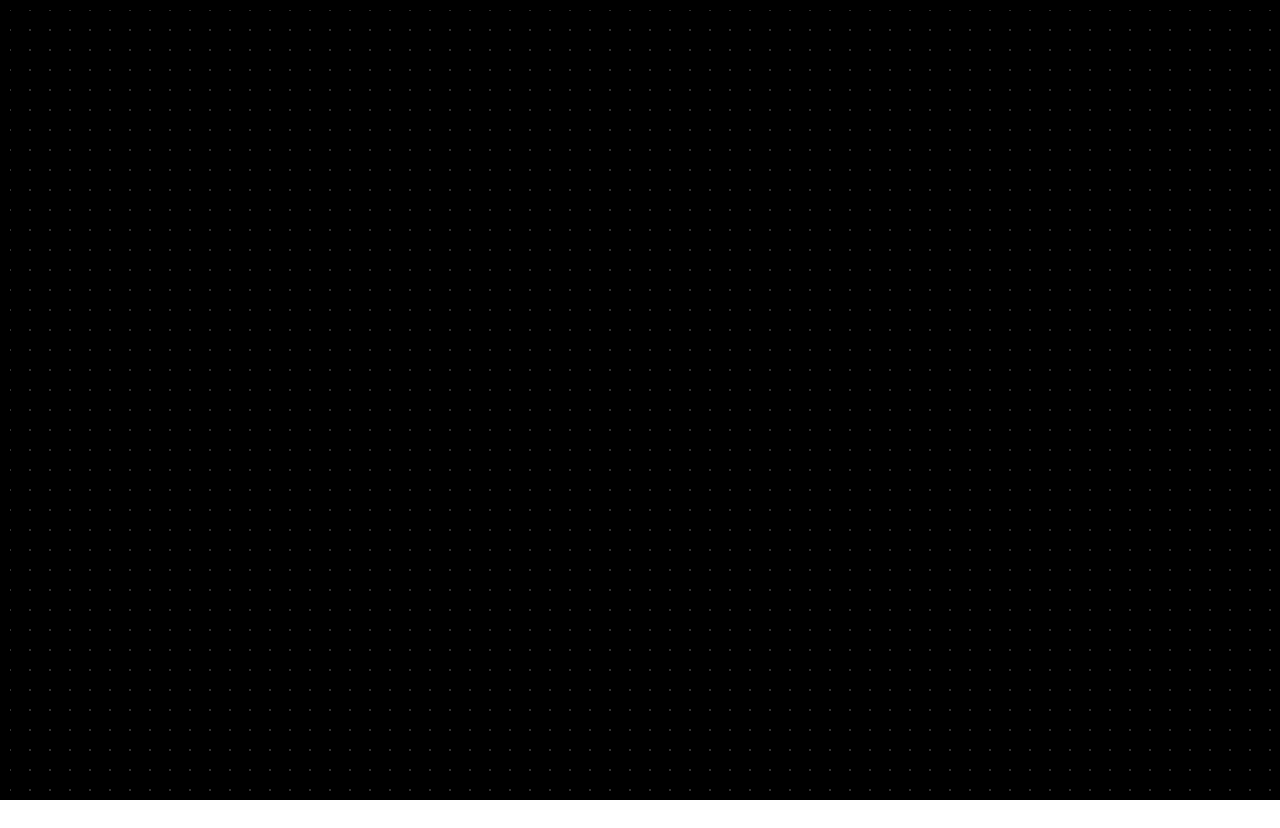
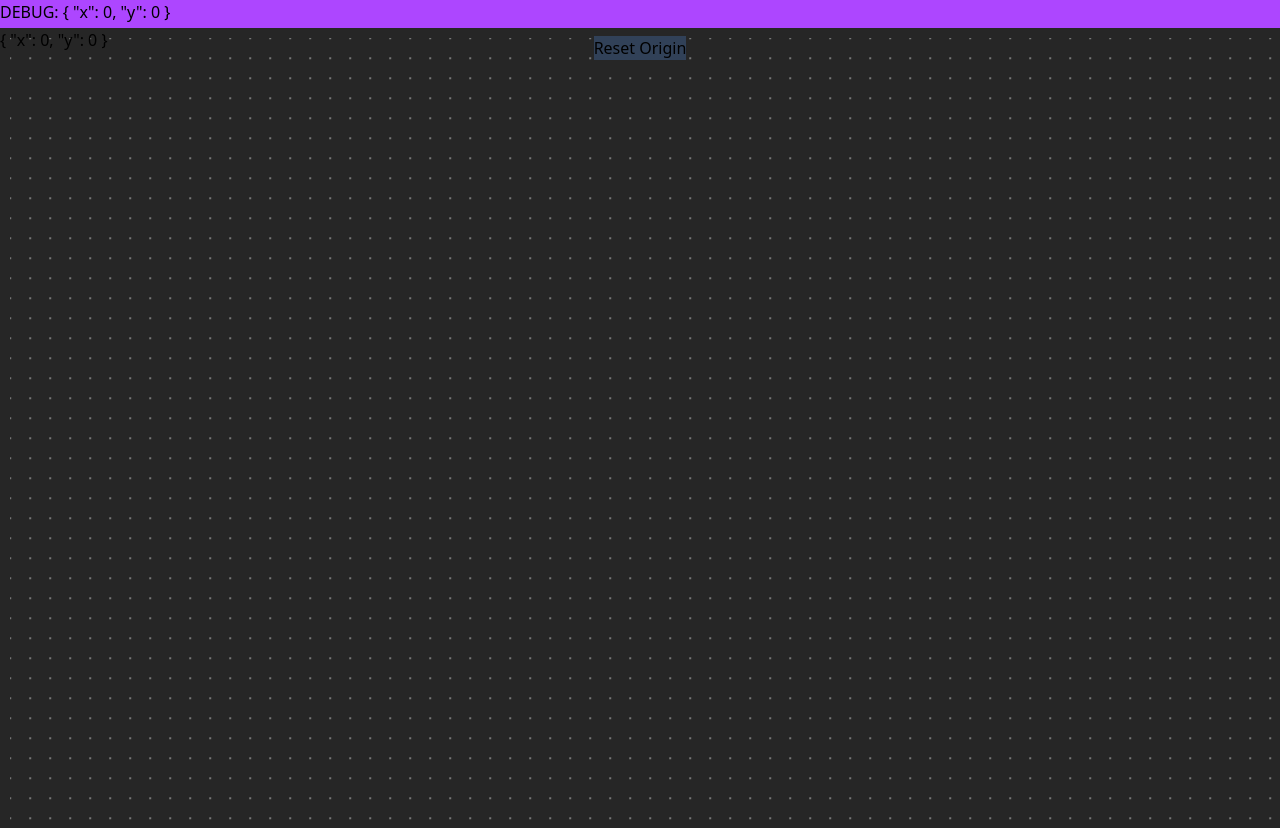
Before and after one commit to archiviofontiorali/permea, a Vue app: page / in a window 1280 px wide. Before the commit this address had no page. Before the commit the page ends 800 px from the top, so only its background shows below. Built offline with nearby package versions, Linux system fonts and the light colour scheme; the HTML template or start-up script is replaced by a standard one.

Commit message:
Add CanvasItemCard, setup an object for position, improve App anbd Background update logic

```diff
--- a/src/App.vue
+++ b/src/App.vue
@@ -1,12 +1,53 @@
 <script setup lang="ts">
 import CanvasBackground from './components/CanvasBackground.vue'
+import CanvasItemCard from './components/CanvasItemCard.vue'
+
+import { ref } from 'vue'
+import type { Ref } from 'vue'
+
+export interface CanvasPosition {
+  x: number
+  y: number
+}
+
+const origin: Ref<CanvasPosition> = ref({ x: 0, y: 0 })
+
+function resetOrigin() {
+  origin.value.x = 0
+  origin.value.y = 0
+}
+
+function updateOrigin(x: number, y: number) {
+  origin.value.x = x
+  origin.value.y = y
+}
 </script>
 
 <template>
-  <header></header>
+  <header>
+    <div class="debug relative w-full z-30 h-7">DEBUG: {{ origin }}</div>
+  </header>
   <main id="canvas">
-    <CanvasBackground />
+    <header class="absolute pt-2 w-full z-20 top-7 flex justify-center">
+      <button @click="resetOrigin">Reset Origin</button>
+    </header>
+    <CanvasBackground :origin="origin" @update-position="updateOrigin" />
+    <CanvasItemCard class="card absolute z-10 w-60 h-90" :origin="origin" />
   </main>
 </template>
 
-<style scoped></style>
+<style scoped>
+.debug {
+  background-color: var(--color-purple-500);
+}
+
+button {
+  background-color: var(--color-slate-700);
+  border-radius: var(--radius-xl);
+  padding: var(--radius-xl);
+}
+
+.card {
+  background-color: var(--color-white);
+}
+</style>
--- a/src/components/CanvasBackground.vue
+++ b/src/components/CanvasBackground.vue
@@ -1,32 +1,36 @@
 <script setup lang="ts">
 import interact from 'interactjs'
-import { ref } from 'vue'
+import type { CanvasPosition } from '../App.vue'
 
-const position = ref({ x: 0, y: 0 })
+const { origin } = defineProps<{ origin: CanvasPosition }>()
+
+const emit = defineEmits<{
+  (e: 'update-position', x: number, y: number): void
+}>()
 
 interact('#canvas-background').draggable({
   listeners: {
-    start: (event) => console.log(event),
+    start: (event) => console.debug(`Started moving background`, event),
     move(event) {
-      position.value.x += event.dx
-      position.value.y += event.dy
+      emit('update-position', origin.x + event.dx, origin.y + event.dy)
     },
   },
 })
 </script>
 
 <template>
-  <svg id="canvas-background" class="absolute w-full h-full bg-black">
+  <svg id="canvas-background" class="absolute w-full h-full bg-[#262626]">
     <pattern
       id="canvas-background-pattern"
-      :x="position.x"
-      :y="position.y"
+      class="color-[#D1D1D1]"
+      :x="origin.x"
+      :y="origin.y"
       width="20"
       height="20"
       patternUnits="userSpaceOnUse"
       patternTransform="translate(-0.5, -0.5)"
     >
-      <circle cx="0.5" cy="0.5" r="0.5" fill="white"></circle>
+      <circle cx="0.7" cy="0.7" r="0.7" fill="white"></circle>
     </pattern>
     <rect
       width="100%"
--- /dev/null
+++ b/src/components/CanvasItemCard.vue
@@ -0,0 +1,13 @@
+<script setup lang="ts">
+import type { CanvasPosition } from '../App.vue'
+
+const { origin } = defineProps<{ origin: CanvasPosition }>()
+</script>
+
+<template>
+  <article :style="{ transform: `translate(${origin.x}px, ${origin.y}px)` }">
+    {{ origin }}
+  </article>
+</template>
+
+<style scoped></style>
```
